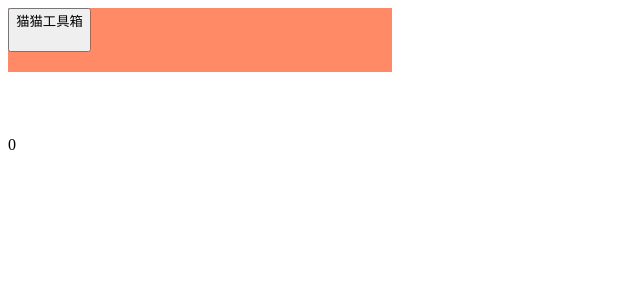
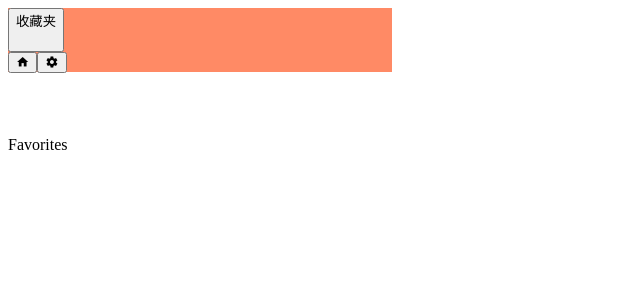
Before and after one commit to LemonNekoGH/neko-toolbox-web, a Vue app: page /#/favorites in a window 1280 px wide. Before the commit this address led to /#/. Shown: the top 300 px of the page, without its empty margins (0-640 px from the left). Built offline with nearby package versions, Linux system fonts and the light colour scheme.

Commit message:
Add Toolbox Navigation
Signed-off-by: LiliumNeko <m13256855603@163.com>

```diff
--- a/src/components/Header.vue
+++ b/src/components/Header.vue
@@ -1,20 +1,29 @@
 <template>
   <v-app-bar app flat color="primary" dark>
-    <v-app-bar-nav-icon v-if="!inPopup && $route.path !=='/'" @click="$router.back()">
-      <v-icon>mdi-arrow-left</v-icon>
-    </v-app-bar-nav-icon>
     <v-btn text>
-      <v-app-bar-title>{{ $t('basic.title') }}</v-app-bar-title>
+      <v-app-bar-title>{{ title }}</v-app-bar-title>
     </v-btn>
     <div class="width-10px"></div>
-    <v-btn :color="favoriteColor()" elevation="0" @click="$router.push('/favorites')" v-if="!inPopup && !inOptions">
-      <v-icon left >mdi-folder-star</v-icon>
-      收藏夹
+    <v-tabs v-if="!inPopup && !inOptions">
+      <v-tab to="/">
+        <v-icon left>mdi-home</v-icon>
+        {{ $t('home.title') }}
+      </v-tab>
+      <v-tab to="/favorites">
+        <v-icon left>mdi-folder-star</v-icon>
+        {{ $t('favorites.title') }}
+      </v-tab>
+      <v-tab to="/settings">
+        <v-icon left>mdi-cog</v-icon>
+        {{ $t('settings.title') }}
+      </v-tab>
+    </v-tabs>
+    <v-spacer v-if="inPopup"></v-spacer>
+    <v-btn v-if="inPopup" icon @click="goUrl('index.html')">
+      <v-icon>mdi-home</v-icon>
     </v-btn>
-    <div class="width-10px"></div>
-    <v-btn :color="settingsColor()" elevation="0" @click="goSetting" v-if="!inPopup && !inOptions">
-      <v-icon left>mdi-cog</v-icon>
-      设置
+    <v-btn v-if="inPopup" icon @click="goUrl('options.html')">
+      <v-icon>mdi-cog</v-icon>
     </v-btn>
   </v-app-bar>
 </template>
@@ -23,10 +32,6 @@ import Vue from 'vue'
 
 export default Vue.extend({
   props: {
-    title: {
-      type: String,
-      required: true
-    },
     inPopup: {
       type: Boolean,
       required: false,
@@ -38,21 +43,20 @@ export default Vue.extend({
       default: false
     }
   },
+  computed: {
+    title () {
+      if (this.inPopup) {
+        return this.$t('favorites.title')
+      } else {
+        return this.$t('basic.title')
+      }
+    }
+  },
   methods: {
-    goSetting () {
-      if (this.inPopup) {
-        browser.tabs.create({
-          url: 'options.html'
-        })
-      } else {
-        this.$router.push('/settings')
-      }
-    },
-    favoriteColor () {
-      return this.$route.path === '/favorites' ? '#c75b39' : '#ff8a65'
-    },
-    settingsColor () {
-      return this.$route.path === '/settings' ? '#c75b39' : '#ff8a65'
+    goUrl (url: string) {
+      browser.tabs.create({
+        url: url
+      })
     }
   }
 })
--- a/src/locales/zh.ts
+++ b/src/locales/zh.ts
@@ -1,6 +1,9 @@
 export default {
   basic: {
     title: '猫猫工具箱'
+  },
+  home: {
+    title: '主页'
   },
   favorites: {
     title: '收藏夹'
--- a/src/options/App.vue
+++ b/src/options/App.vue
@@ -1,14 +1,16 @@
 <template>
   <v-app>
-    <Settings in-options="true"></Settings>
+    <Header in-options="true"></Header>
+    <Settings></Settings>
   </v-app>
 </template>
 
 <script>
 import Settings from '@/views/Settings'
+import Header from '@/components/Header'
 
 export default {
   name: 'App',
-  components: { Settings }
+  components: { Header, Settings }
 }
 </script>
--- a/src/popup/App.vue
+++ b/src/popup/App.vue
@@ -1,13 +1,16 @@
 <template>
   <v-app>
+    <Header in-popup="true"></Header>
     <Favorites in-popup="true"></Favorites>
   </v-app>
 </template>
 <script lang="ts">
 import Vue from 'vue'
 import Favorites from '@/views/Favorites.vue'
+import Header from '@/components/Header.vue'
 export default Vue.extend({
   components: {
+    Header,
     Favorites
   }
 })
--- a/src/views/Favorites.vue
+++ b/src/views/Favorites.vue
@@ -1,25 +1,11 @@
 <template>
-  <div>
-    <Header :title="$t('favorites.title')" :in-popup="inPopup"></Header>
-    <v-main>{{ env }}</v-main>
-  </div>
+  <v-main>Favorites</v-main>
 </template>
 <script lang="ts">
 import Vue from 'vue'
-import Header from '@/components/Header.vue'
 import { EnvDetector, RunningEnv } from '@/utils/util'
 
 export default Vue.extend({
-  props: {
-    inPopup: {
-      type: Boolean,
-      required: false,
-      default: false
-    }
-  },
-  components: {
-    Header
-  },
   data () {
     return {
       env: RunningEnv.common
--- a/src/views/Home.vue
+++ b/src/views/Home.vue
@@ -1,11 +1,10 @@
 <template>
-  <v-app>
-    <Header :title="$t('basic.title')"></Header>
-  </v-app>
+  <v-main>Home</v-main>
 </template>
-<script>
-import Header from '@/components/Header'
-export default {
-  components: { Header }
-}
+<script lang="ts">
+import Vue from 'vue'
+
+export default Vue.extend({
+  components: {}
+})
 </script>
--- a/src/views/Settings.vue
+++ b/src/views/Settings.vue
@@ -1,21 +1,11 @@
 <template>
-  <div>
-    <Header :title="$t('settings.title')" :in-options="inOptions"></Header>
     <v-main>Settings</v-main>
-  </div>
 </template>
-<script>
-import Header from '../components/Header'
-export default {
+<script lang="ts">
+import Vue from 'vue'
+
+export default Vue.extend({
   components: {
-    Header
-  },
-  props: {
-    inOptions: {
-      type: Boolean,
-      required: false,
-      default: false
-    }
   }
-}
+})
 </script>
```
Also changed, not shown: src/standalone/App.vue (+7 -1 lines), src/manifest.json.
